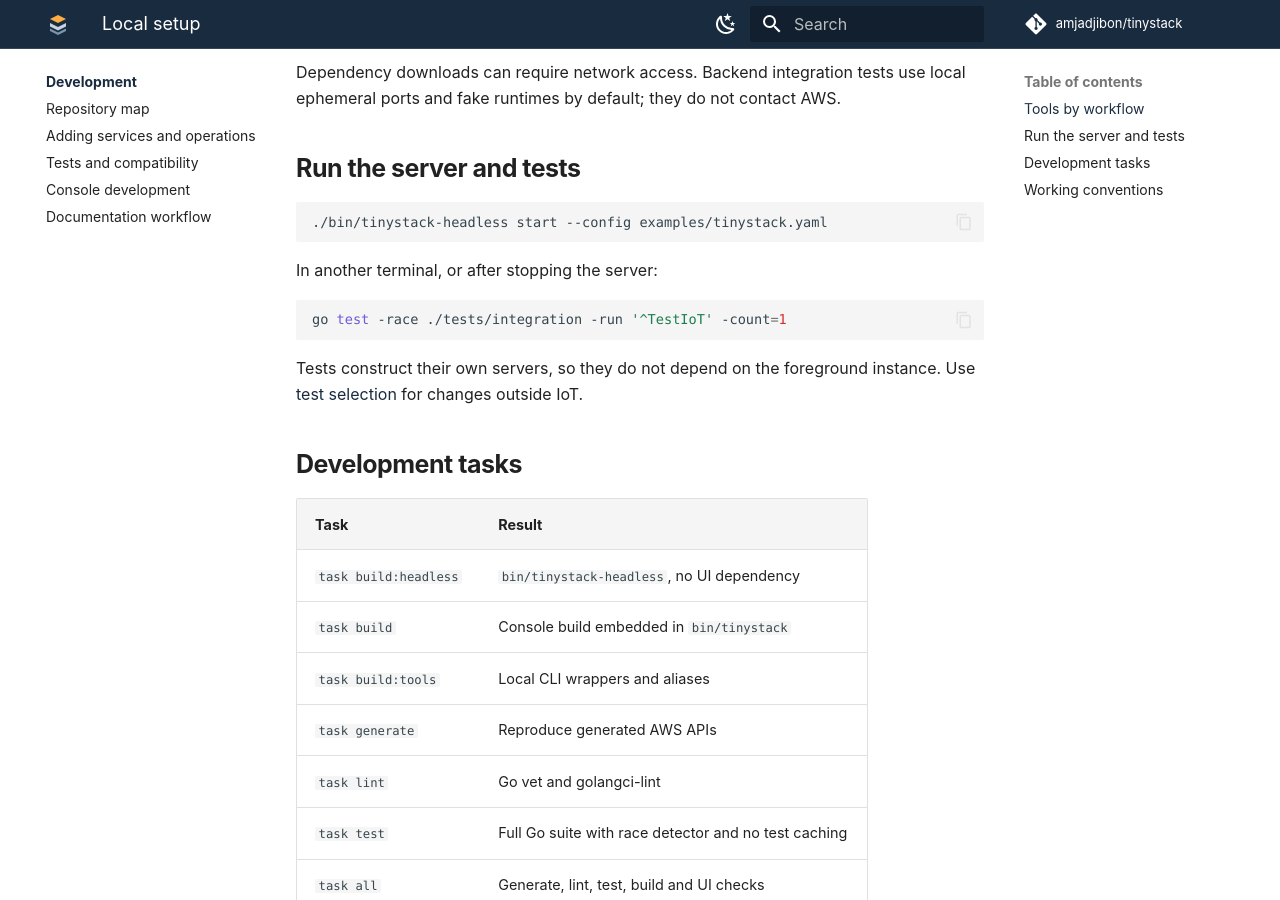
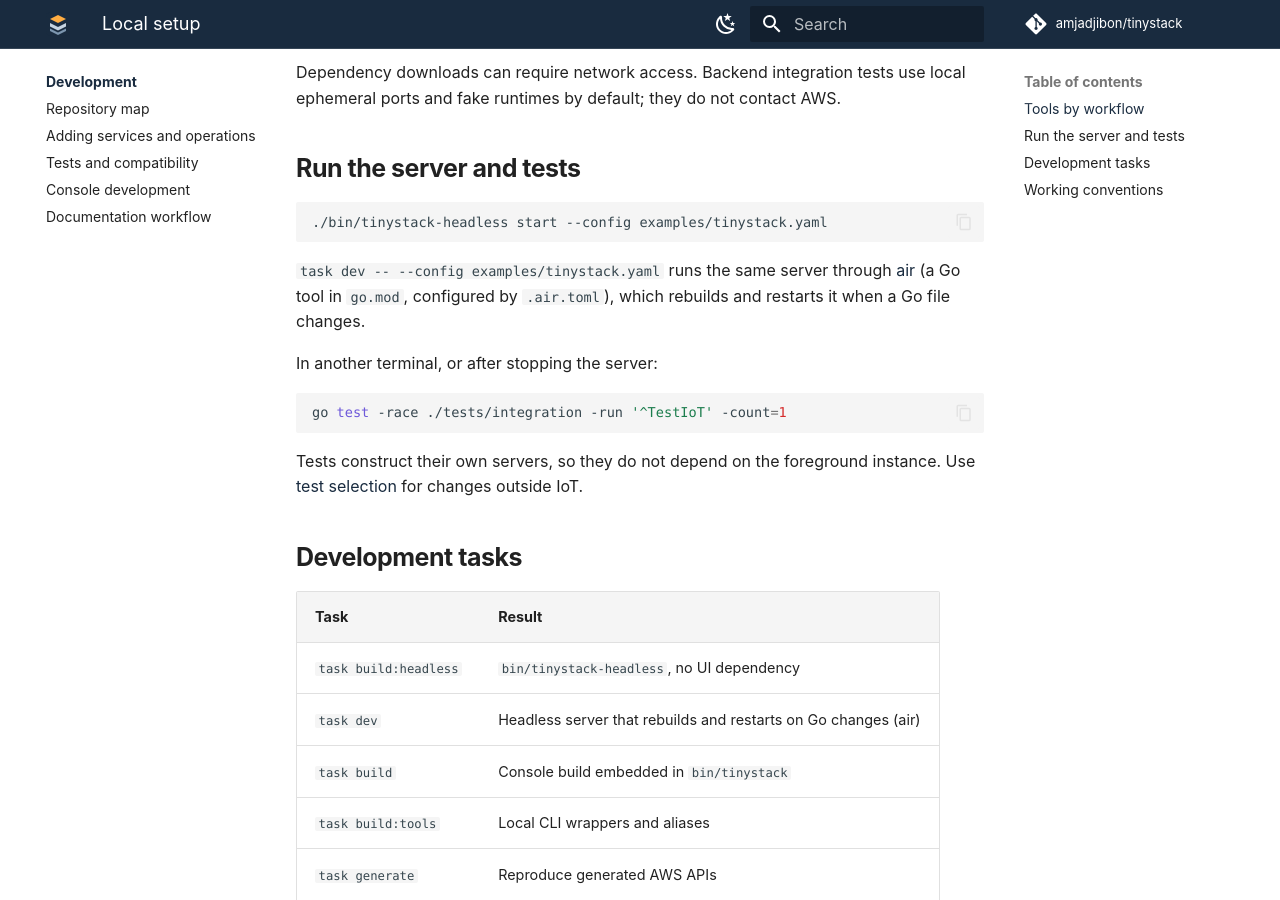
Before and after one commit to amjadjibon/tinystack, an MkDocs documentation site: the page built from docs/site/development/index.md, in a window 1280 px wide and 900 px high, scrolled down 949 px. Built offline with MkDocs 1.6.1 and Material for MkDocs 9.7.7, drawn with Linux system fonts in a browser that asks for light colours.

Commit message:
build: add task dev with air for auto-reload

````diff
--- a/Taskfile.yml
+++ b/Taskfile.yml
@@ -23,6 +23,11 @@ tasks:
     desc: "Build bin/tinystack-headless without the web console (needs only Go)"
     cmds:
       - go build -trimpath -ldflags="-s -w" -o bin/tinystack-headless ./cmd/tinystack
+
+  dev:
+    desc: "Run TinyStack headless and rebuild it on Go changes (task dev -- --port 4566)"
+    cmds:
+      - go tool air -- {{.CLI_ARGS}}
 
   build:tools:
     desc: "Build bin/aws-local, bin/terraform-local, and bin/sam-local wrappers (and symlinks awslocal, tflocal, samlocal)"
--- a/docs/site/development/index.md
+++ b/docs/site/development/index.md
@@ -29,6 +29,10 @@ fake runtimes by default; they do not contact AWS.
 ./bin/tinystack-headless start --config examples/tinystack.yaml
 ```
 
+`task dev -- --config examples/tinystack.yaml` runs the same server through
+[air](https://github.com/air-verse/air) (a Go tool in `go.mod`, configured by `.air.toml`), which rebuilds
+and restarts it when a Go file changes.
+
 In another terminal, or after stopping the server:
 
 ```sh
@@ -43,6 +47,7 @@ Use [test selection](testing.md) for changes outside IoT.
 | Task | Result |
 | --- | --- |
 | `task build:headless` | `bin/tinystack-headless`, no UI dependency |
+| `task dev` | Headless server that rebuilds and restarts on Go changes (air) |
 | `task build` | Console build embedded in `bin/tinystack` |
 | `task build:tools` | Local CLI wrappers and aliases |
 | `task generate` | Reproduce generated AWS APIs |
````
Also changed, not shown: CLAUDE.md (+1 -0 lines), ui/README.md (+1 -1 lines), .air.toml (added), 3 other files.
